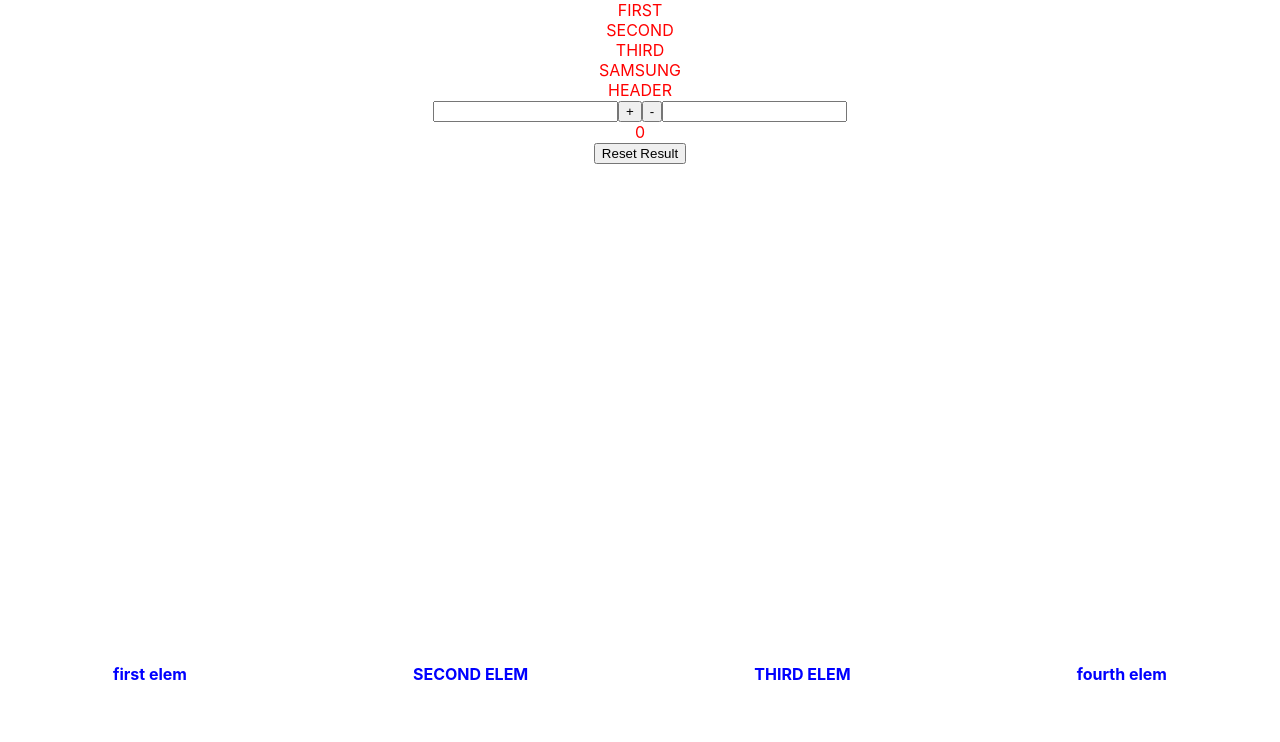
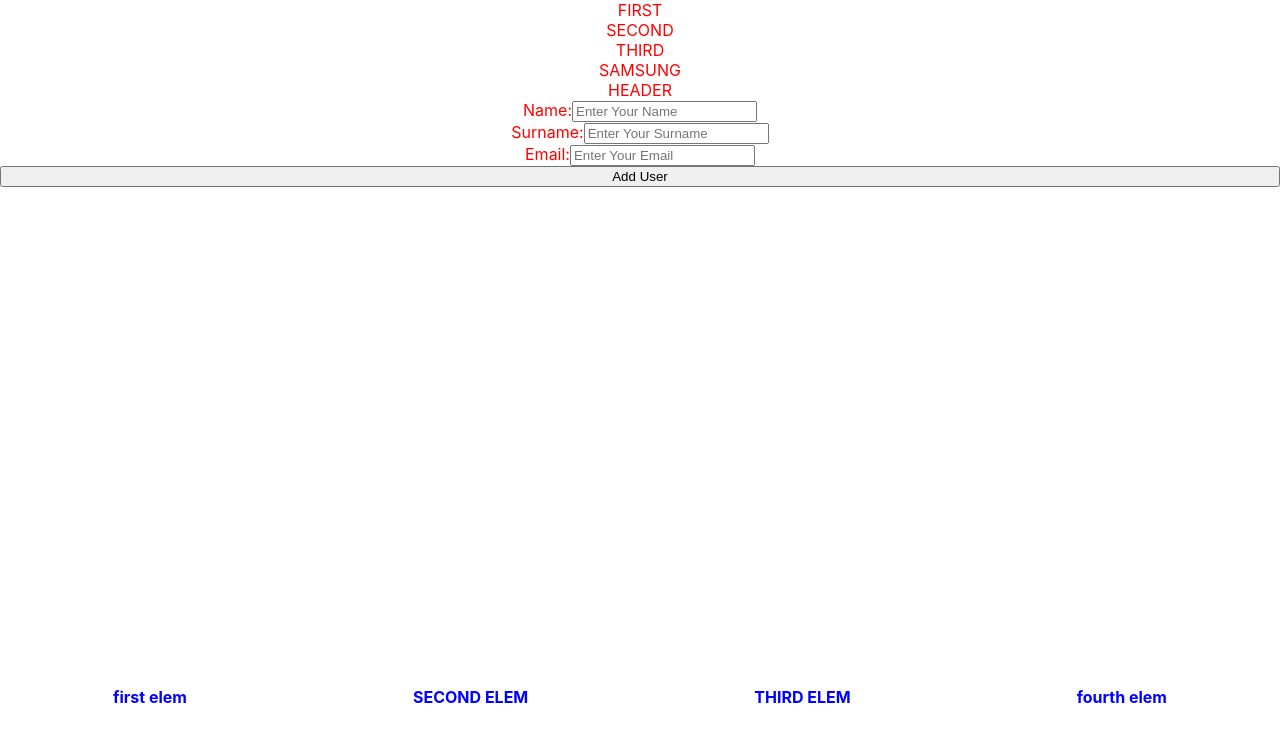
Before and after one commit to VTinaa/51_REACT, a React (Create React App) app: page / in a window 1280 px wide. Shown: the top 742 px of the page. Built offline with nearby package versions, Linux system fonts and the light colour scheme.

Commit message:
intro_53_react

```diff
--- /dev/null
+++ b/src/components/Input/Input.jsx
@@ -0,0 +1,15 @@
+const Input = ({ value, type, placeholder, label, onChangeFunction }) => {
+
+    return (
+        <label>
+            { label }
+            <input
+            type={type || 'text'}
+            placeholder={placeholder}
+            onChange={(event) => onChangeFunction(event.target.value)}
+            value={value}/>
+        </label>
+    );
+};
+
+export default Input;
--- /dev/null
+++ b/src/components/Input/index.js
@@ -0,0 +1,3 @@
+import Input from "./Input";
+
+export default Input;
--- a/src/components/Main/Main.jsx
+++ b/src/components/Main/Main.jsx
@@ -1,6 +1,9 @@
 import { useState } from 'react';
+import RegisrtationForm from "../RegistrationForm";
 
 const Main = () => {
+
+
 
     // const [state, setState] = useState('Click text');
     const [text, setText] = useState('Click text');
@@ -42,10 +45,11 @@ const Main = () => {
         setResult(0)
     }
 
-    console.log(firstInput)
+    // console.log(firstInput)
 
     return (
         <div>
+            <RegisrtationForm />
             {/* <button onClick={onButtonClickHandler} type="button">Button</button>
             <div> {text} </div>
 
@@ -54,12 +58,12 @@ const Main = () => {
 
             <button onClick={onMinusNumberHandler} type="button">Minus one</button> */}
 
-            <input type="number" onChange={(event) => onChangeFirstInputHandler(event.target.value)} />
+            {/* <input type="number" onChange={(event) => onChangeFirstInputHandler(event.target.value)} />
             <button onClick={onPlusHandler} type="button">+</button>
             <button onClick={onMinusHandler} type="button">-</button>
             <input type="number" onChange={(event) => onChangeSecondInputHandler(event.target.value)}/>
             <div>{ result }</div>
-            <button onClick={onResetResult} type="button">Reset Result</button>
+            <button onClick={onResetResult} type="button">Reset Result</button> */}
 
         </div>
     )
--- /dev/null
+++ b/src/components/RegistrationForm/RegistrationForm.jsx
@@ -0,0 +1,59 @@
+import { useState } from "react";
+import Input from "../Input";
+import UserCard from "../UserCard";
+import './registrationForm.css';
+
+const RegisrtationForm = () => {
+
+    const [ users, setUsers ] = useState([]);
+
+    const [name, setName] = useState();
+    const [surname, setSurname] = useState();
+    const [email, setEmail] = useState();
+
+    const onAddUser = () => {
+        const user = {
+            name,
+            surname,
+            email,
+        };
+        // user.push(user)
+        setUsers([...users, user]);
+        setName('');
+        setSurname('');
+        setEmail('');
+
+    }
+    // console.log(users)
+
+    const onGetName = (value) => {
+        setName(value)
+    };
+
+    const onGetSurname = (value) => {
+        setSurname(value)
+    };
+
+    const onGetEmail = (value) => {
+        setEmail(value)
+    };
+    // console.log(name,surname,email)
+
+    return (
+        <div className="common">
+            <Input label="Name:" placeholder="Enter Your Name" onChangeFunction={onGetName} value={name}/>
+            <Input label="Surname:" placeholder="Enter Your Surname" onChangeFunction={onGetSurname} value={surname}/>
+            <Input label="Email:" placeholder="Enter Your Email" onChangeFunction={onGetEmail} value={email}/>
+            <button type="button" onClick={onAddUser}>Add User</button>
+            {/* <UserCard /> */}
+            <div className=".user-list">
+                { users.map((user, index) => {
+                    const { name, surname, email} = user;
+                    return (<UserCard key={index} name={name} surname={surname} email={email}/>)
+                })}
+            </div>
+        </div>
+    );
+};
+
+export default RegisrtationForm;
--- /dev/null
+++ b/src/components/RegistrationForm/index.js
@@ -0,0 +1,3 @@
+import  RegistrationForm from "./RegistrationForm";
+
+export default RegistrationForm;
--- /dev/null
+++ b/src/components/RegistrationForm/registrationForm.css
@@ -0,0 +1,10 @@
+.common{
+    display: flex;
+    flex-direction: column;
+}
+
+.user-list {
+    display: flex;
+    flex-direction: column;
+    gap: 20px;
+}
--- /dev/null
+++ b/src/components/UserCard/UserCard.jsx
@@ -0,0 +1,13 @@
+import './userCard.css'
+
+const UserCard = ({ name, surname, email }) => {
+    return (
+        <div className='common-user-card'>
+            <div>{ `Name : ${name}` }</div>
+            <div>{ `Surname : ${surname}` }</div>
+            <div>{ `Email : ${email}` }</div>
+        </div>
+    )
+}
+
+export default UserCard;
--- /dev/null
+++ b/src/components/UserCard/index.js
@@ -0,0 +1,3 @@
+import  UserCard from "./UserCard";
+
+export default UserCard;
--- /dev/null
+++ b/src/components/UserCard/userCard.css
@@ -0,0 +1,11 @@
+.common-user-card {
+    border: 1px solid silver;
+    height: 160px;
+    width: 150px;
+    display: flex;
+    flex-direction: column;
+    align-items: center;
+    justify-content: space-around;
+    margin-bottom: 20px;
+    border-radius: 20px;
+}
```
